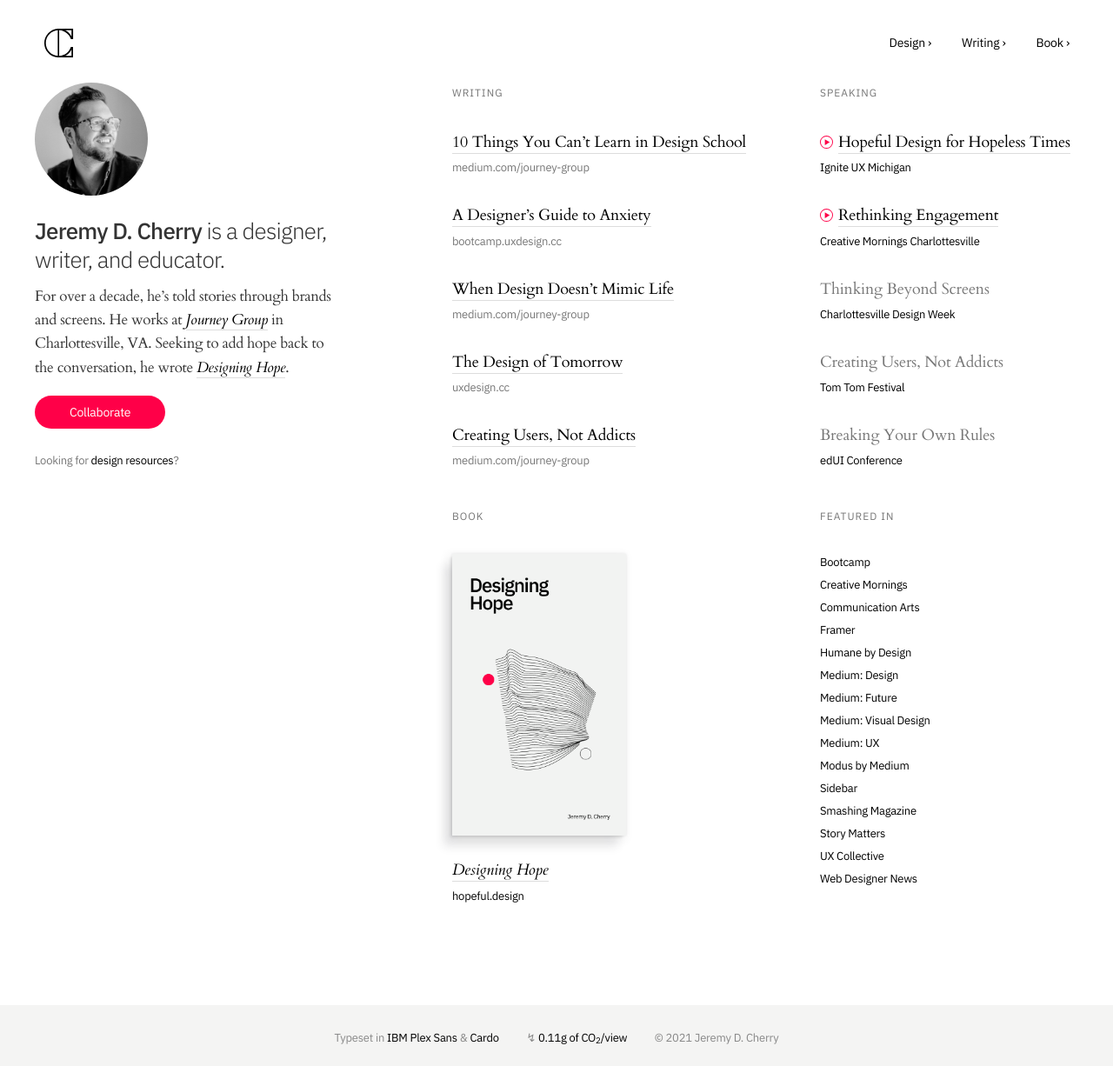
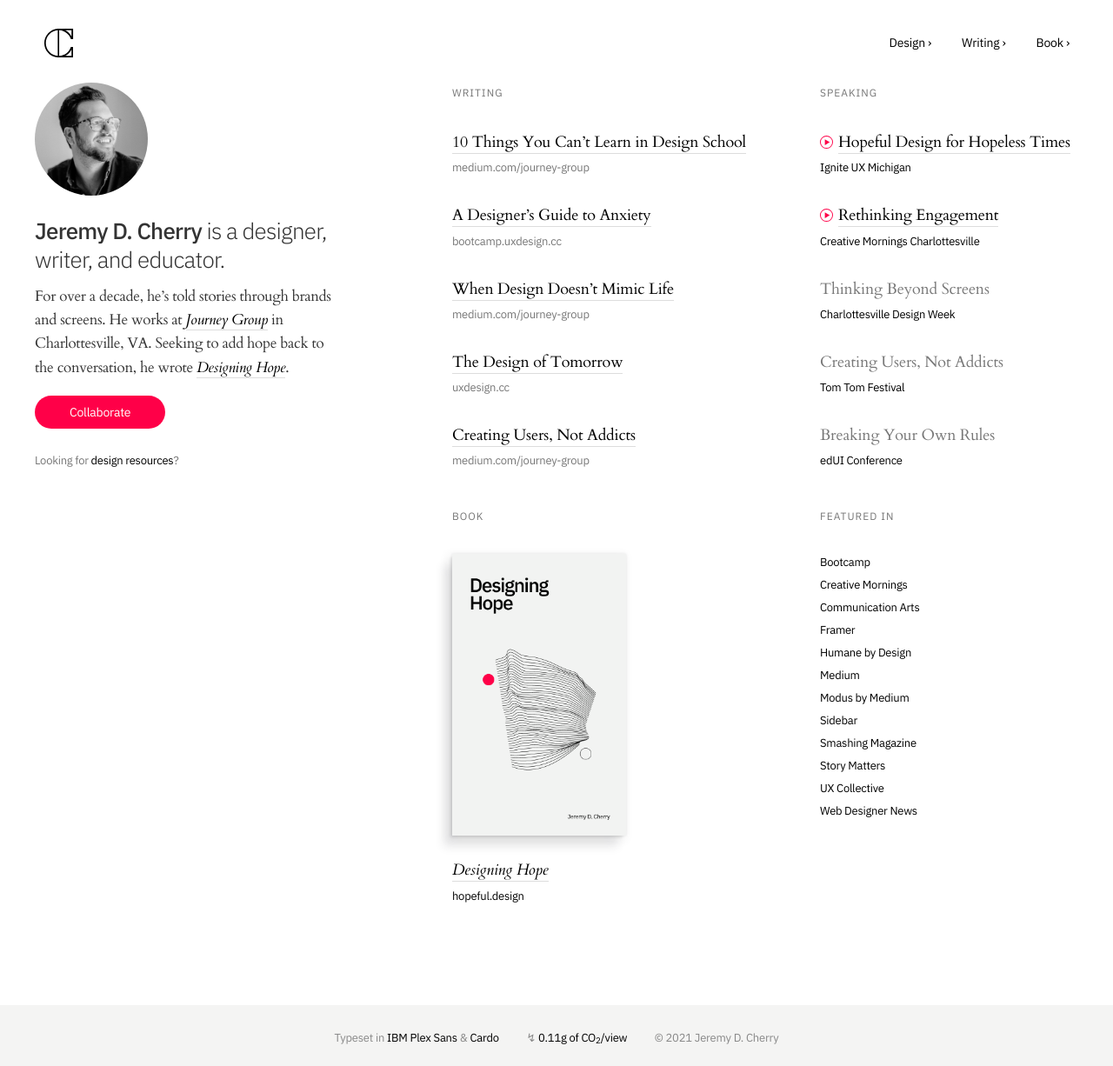
Before and after one commit to jeremydcherry/jeremydcherry.github.io, a Jekyll site: the page built from index.md, in a window 1280 px wide. Shown: the whole page at 87% size. Built offline with Jekyll 4.4.1, drawn with Linux system fonts in a browser that asks for light colours.

Commit message:
Updated featured list

```diff
--- a/index.md
+++ b/index.md
@@ -91,10 +91,7 @@ title: Jeremy D. Cherry
 	<h5><a href="https://www.commarts.com/" class="publication">Communication Arts</a></h5>
 	<h5><a href="https://www.framer.com/blog/" class="publication">Framer</a></h5>
 	<h5><a href="https://humanebydesign.com/" class="publication">Humane by Design</a></h5>
-	<h5><a href="https://medium.com/topic/design" class="publication">Medium: Design</a></h5>
-	<h5><a href="https://medium.com/topic/future" class="publication">Medium: Future</a></h5>
-	<h5><a href="https://medium.com/topic/visual-design" class="publication">Medium: Visual Design</a></h5>
-	<h5><a href="https://medium.com/topic/ux" class="publication">Medium: UX</a></h5>
+	<h5><a href="https://medium.com/topic/design" class="publication">Medium</a></h5>
 	<h5><a href="https://modus.medium.com/" class="publication">Modus by Medium</a></h5>
 	<h5><a href="https://sidebar.io/" class="publication">Sidebar</a></h5>
 	<h5><a href="https://www.smashingmagazine.com/" class="publication">Smashing Magazine</a></h5>
```
